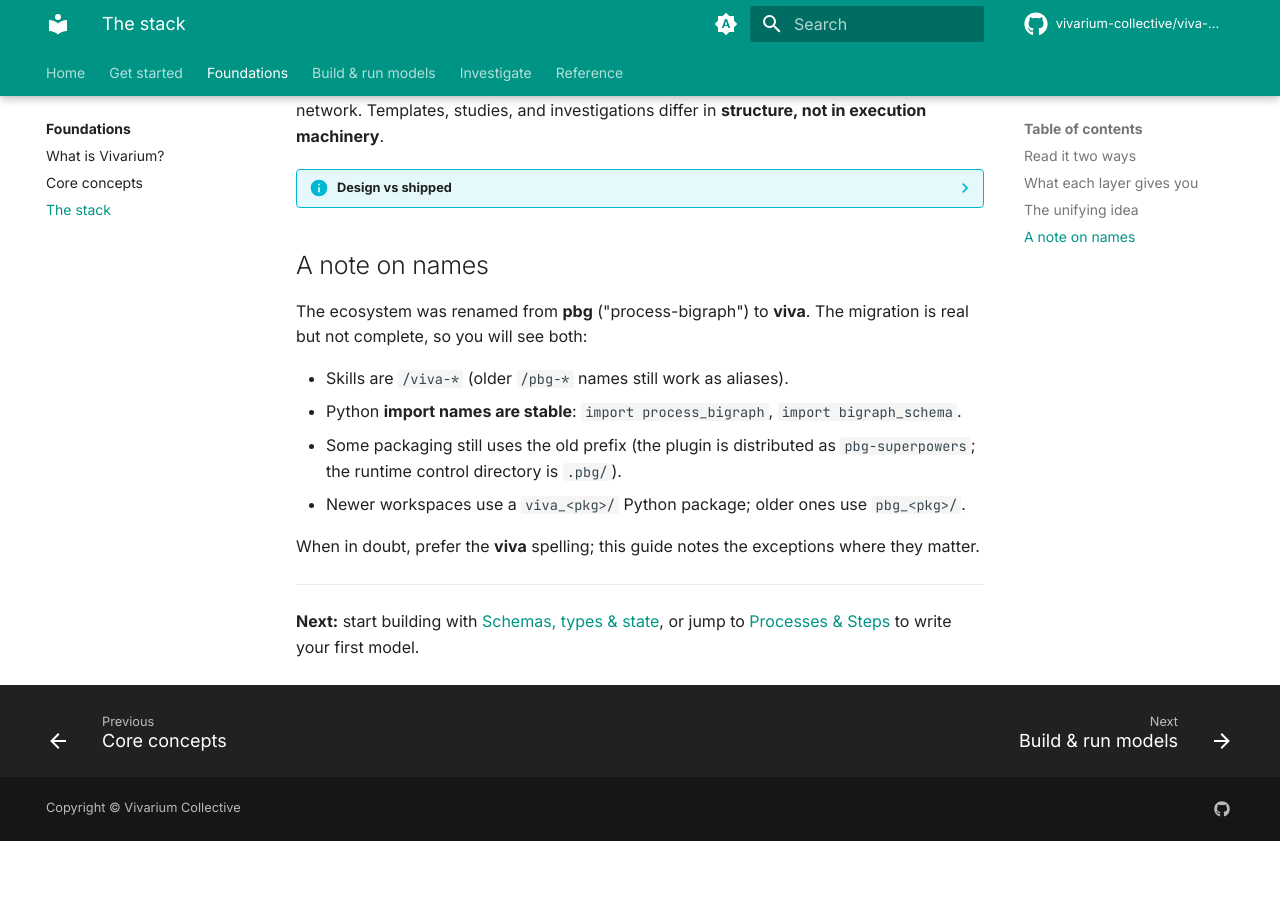
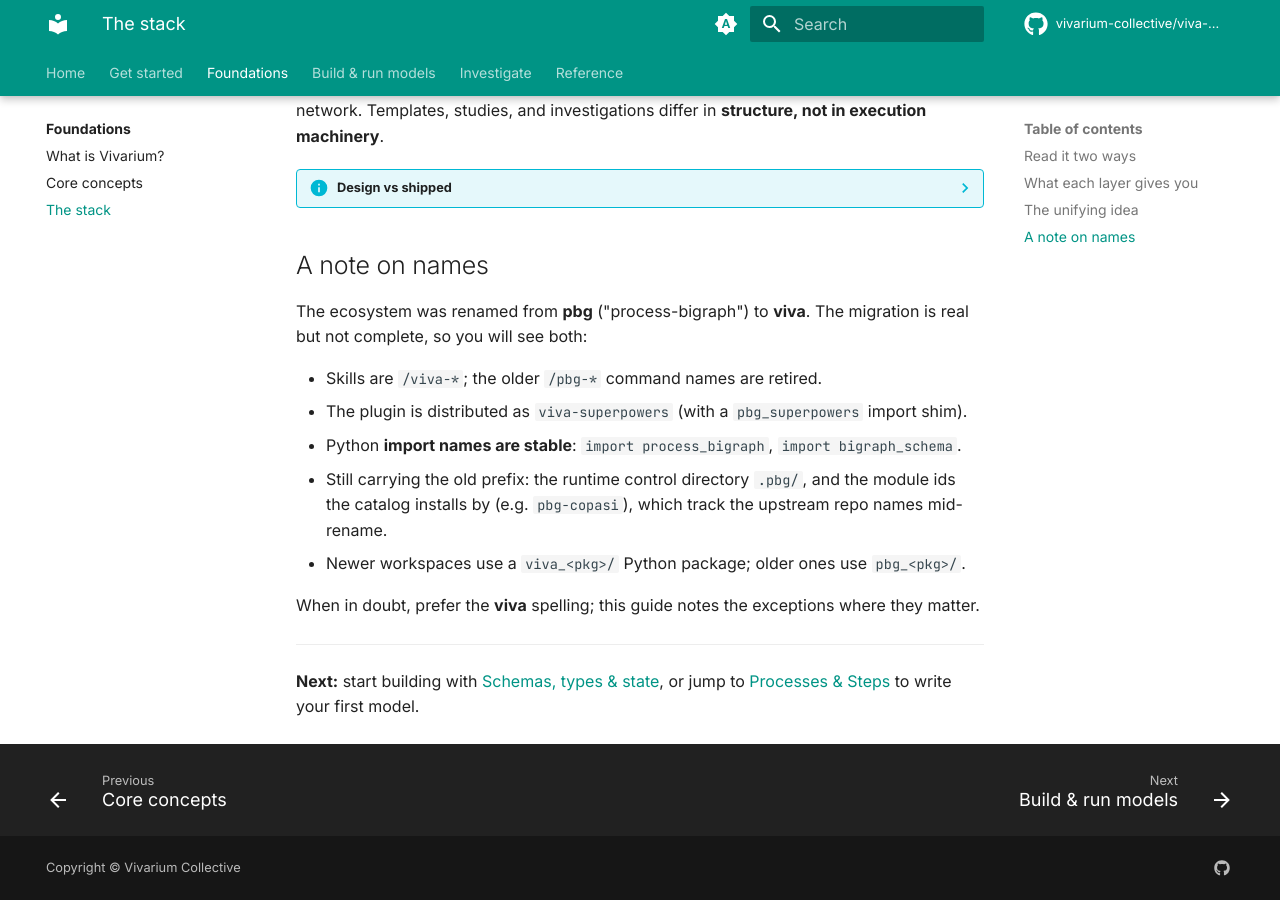
Before and after one commit to vivarium-collective/viva-docs, an MkDocs documentation site: the page built from docs/foundations/the-stack.md, in a window 1280 px wide and 900 px high, scrolled down 2207 px. Built offline with MkDocs 1.6.1 and Material for MkDocs 9.7.7, drawn with Linux system fonts in a browser that asks for light colours; comment, search, counter and statistics services are not loaded; before the commit the page ends 3048 px from its top, so only the background shows below that.

Commit message:
Prefer the viva- name throughout the guide; explain the remaining pbg- ids
Complete the viva- naming where it reflects current truth, and make the
unavoidable pbg- references honest rather than looking like bugs.

- the-stack / glossary "A note on names": the plugin is distributed as
  `viva-superpowers` (was wrongly documented as `pbg-superpowers`); the
  `/pbg-*` command names are retired in favour of `/viva-*`; and the items
  that genuinely still carry the old prefix — the `.pbg/` control dir and the
  catalog install ids (which must match the upstream package names,
  mid-rename) — are called out as such.
- Module catalog: add a short "A note on install names" explaining why the
  install id (and source repo) often still reads `pbg-*` even though the
  module is named `viva-*`, so the mix reads as intentional.

Left accurate as-is (these describe real, still-`pbg` artifacts): the `.pbg/`
runtime control directory, `import process_bigraph` / `import bigraph_schema`,
the `pbg_superpowers`/`pbg_emitters` import shims, and the catalog install ids
themselves — flipping those would break copy-paste install and server
discovery until the upstream packages/repos are renamed.

```diff
--- a/docs/foundations/the-stack.md
+++ b/docs/foundations/the-stack.md
@@ -97,10 +97,11 @@
 The ecosystem was renamed from **pbg** ("process-bigraph") to **viva**. The migration is
 real but not complete, so you will see both:
 
-- Skills are `/viva-*` (older `/pbg-*` names still work as aliases).
+- Skills are `/viva-*`; the older `/pbg-*` command names are retired.
+- The plugin is distributed as `viva-superpowers` (with a `pbg_superpowers` import shim).
 - Python **import names are stable**: `import process_bigraph`, `import bigraph_schema`.
-- Some packaging still uses the old prefix (the plugin is distributed as `pbg-superpowers`;
-  the runtime control directory is `.pbg/`).
+- Still carrying the old prefix: the runtime control directory `.pbg/`, and the module ids
+  the catalog installs by (e.g. `pbg-copasi`), which track the upstream repo names mid-rename.
 - Newer workspaces use a `viva_<pkg>/` Python package; older ones use `pbg_<pkg>/`.
 
 When in doubt, prefer the **viva** spelling; this guide notes the exceptions where they
```
Also changed, not shown: docs/catalog.md (+6 -0 lines), docs/reference/glossary.md (+6 -4 lines), 1 other file.
